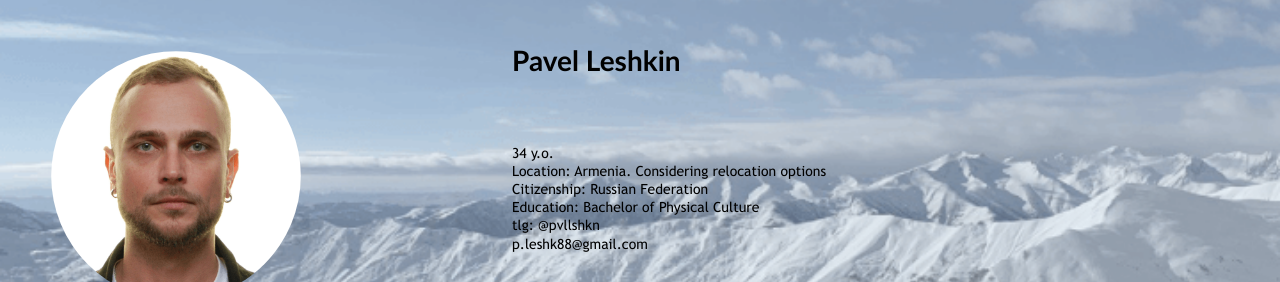
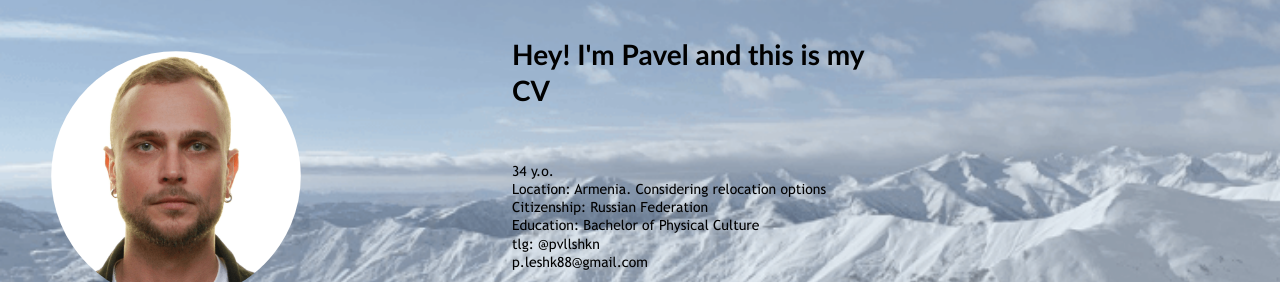
Before and after one commit to BadChump/CV_html, a plain HTML site: page index.html in a window 1280 px wide. Shown: the top 282 px of the page. Drawn offline with Linux system fonts and the light colour scheme.

Commit message:
added new name

```diff
--- a/index.html
+++ b/index.html
@@ -17,7 +17,7 @@
 
         <div class="description">
 
-            <h1 class="name">Pavel Leshkin</h1>
+            <h1 class="name">Hey! I'm Pavel and this is my CV</h1>
 
             <div class="name_description">
 
```
